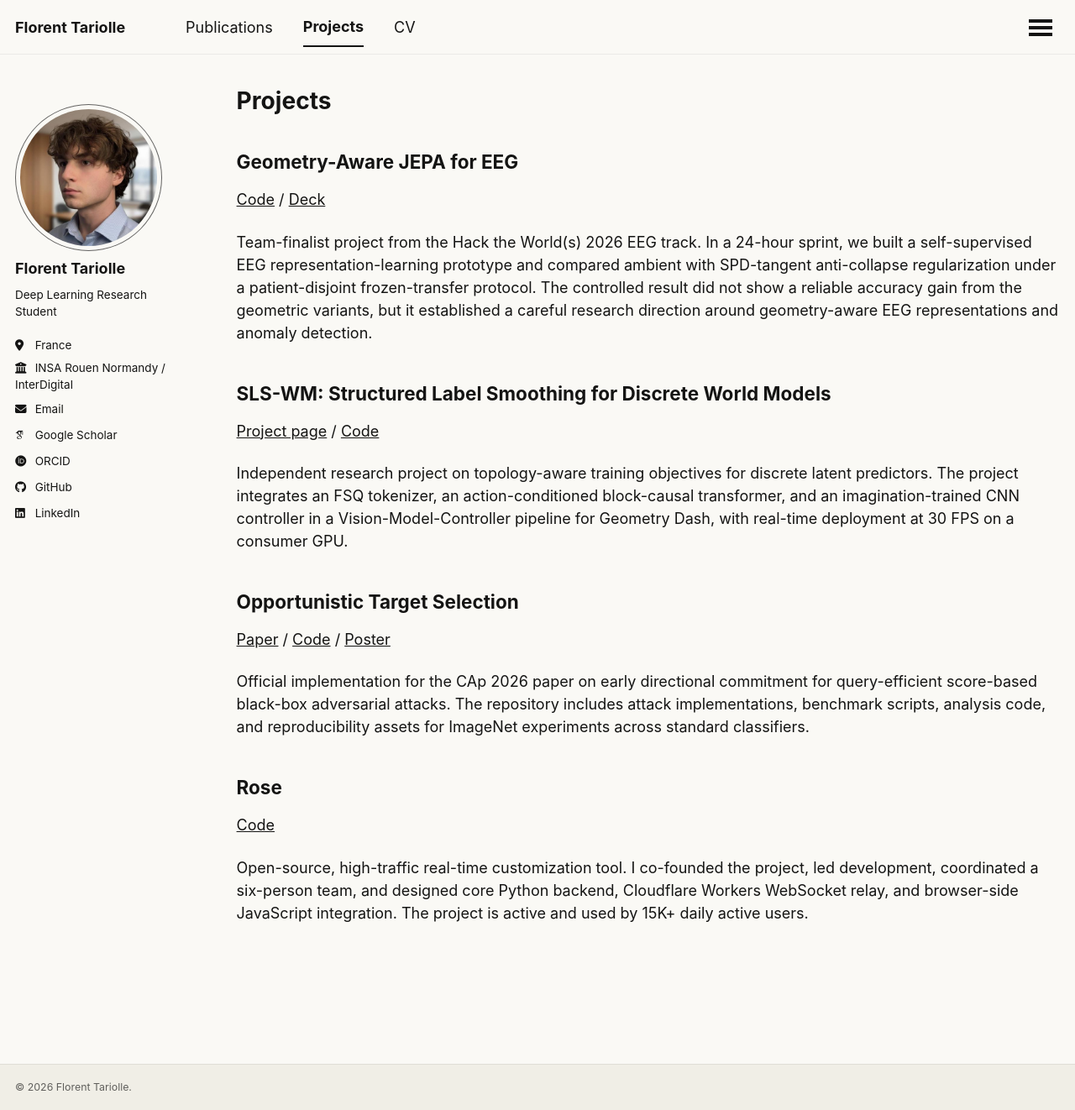
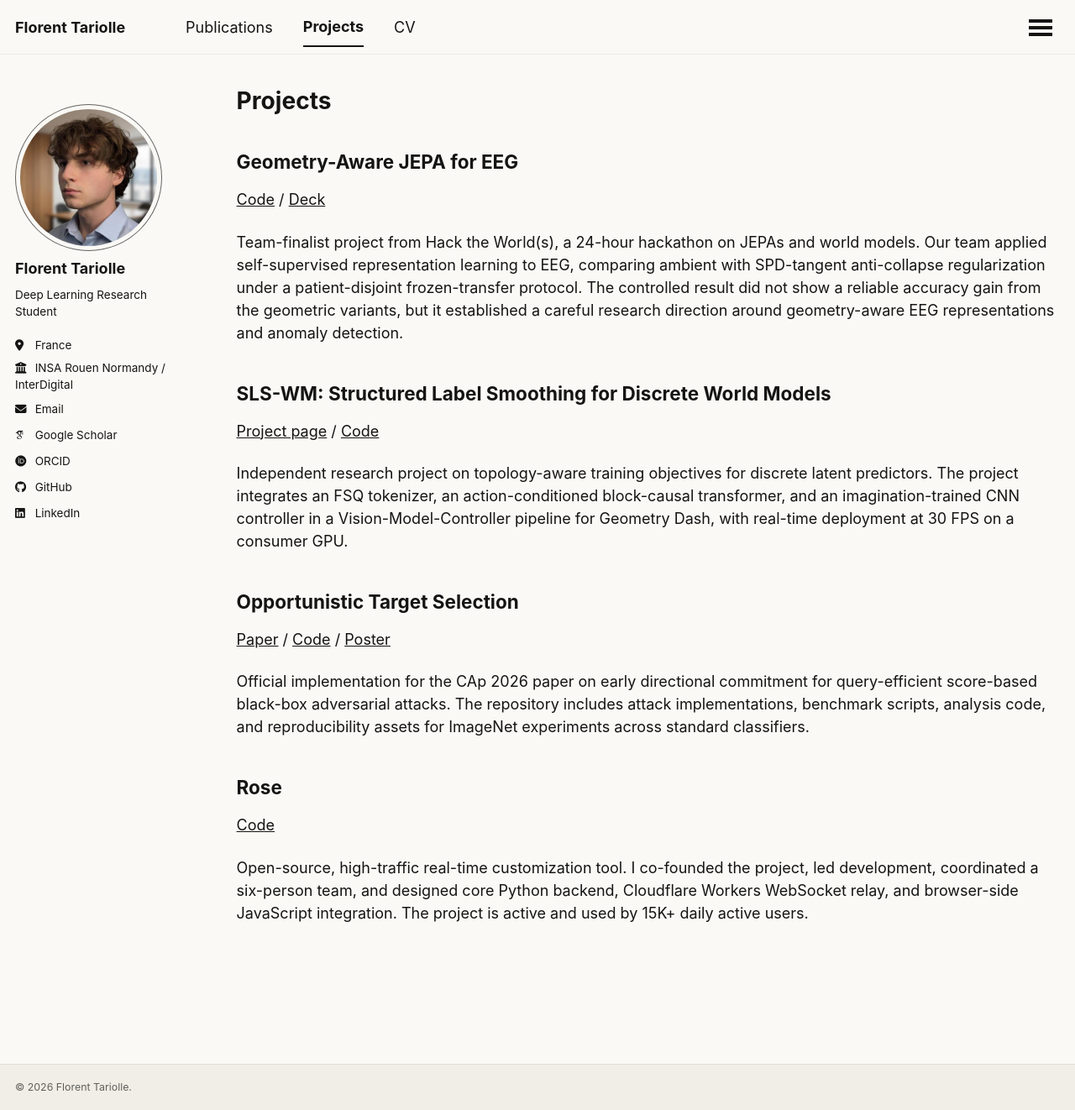
Before and after one commit to Tariolle/Tariolle.github.io, a Jekyll site: the page built from _pages/projects.md, in a window 1280 px wide and 1322 px high. Shown: the whole window at 84% size. Built offline with Jekyll 4.4.1, drawn with Linux system fonts in a browser that asks for light colours; some web fonts are replaced; a script that is not in the unit is left out.

Commit message:
docs: clarify hackathon project scope

```diff
--- a/_pages/projects.md
+++ b/_pages/projects.md
@@ -9,7 +9,7 @@ author_profile: true
 
 [Code](https://github.com/Tariolle/hello-worlds) / [Deck](https://github.com/Tariolle/hello-worlds/blob/main/presentation/main.pdf)
 
-Team-finalist project from the Hack the World(s) 2026 EEG track. In a 24-hour sprint, we built a self-supervised EEG representation-learning prototype and compared ambient with SPD-tangent anti-collapse regularization under a patient-disjoint frozen-transfer protocol. The controlled result did not show a reliable accuracy gain from the geometric variants, but it established a careful research direction around geometry-aware EEG representations and anomaly detection.
+Team-finalist project from Hack the World(s), a 24-hour hackathon on JEPAs and world models. Our team applied self-supervised representation learning to EEG, comparing ambient with SPD-tangent anti-collapse regularization under a patient-disjoint frozen-transfer protocol. The controlled result did not show a reliable accuracy gain from the geometric variants, but it established a careful research direction around geometry-aware EEG representations and anomaly detection.
 
 ## SLS-WM: Structured Label Smoothing for Discrete World Models
 
```
